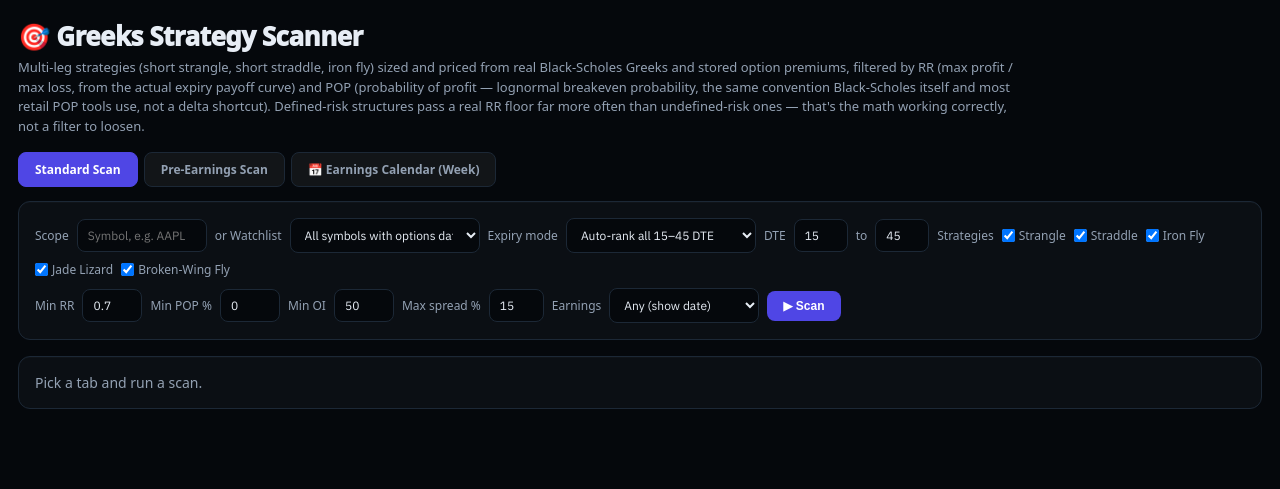
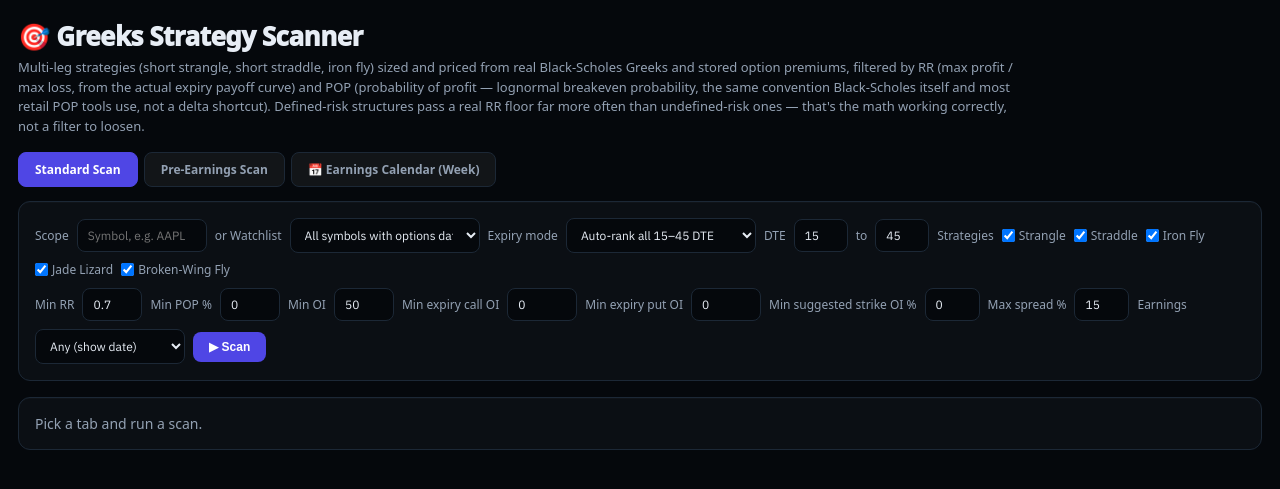
Before and after one commit to atuljain941-stk/OptionsDSS, a Python web app: template templates/greeks_strategy_scanner.html in a window 1280 px wide. Shown: the top 489 px of the page. Run offline with Jinja, Linux system fonts and the light colour scheme; the template is opened without the code that fills it, so the values that code supplies are empty.

Commit message:
Expose expiry and strike OI filters in scanner UI

```diff
--- a/templates/greeks_strategy_scanner.html
+++ b/templates/greeks_strategy_scanner.html
@@ -81,6 +81,12 @@
       <input type="number" id="min-pop-input" min="0" max="100" step="5" value="0" style="width:60px" title="As a percentage (0-100), e.g. 50 for 50% -- converted internally, POP itself is stored as a 0-1 fraction."/>
       <span class="muted" style="font-size:12px">Min OI</span>
       <input type="number" id="min-oi-input" min="0" step="10" value="50" style="width:60px" title="Minimum open interest per leg -- a strategy is only as liquid as its worst leg."/>
+      <span class="muted" style="font-size:12px">Min expiry call OI</span>
+      <input type="number" id="min-call-oi-input" min="0" step="100" value="0" style="width:70px" title="Require at least this much total call OI across the selected symbol and expiry."/>
+      <span class="muted" style="font-size:12px">Min expiry put OI</span>
+      <input type="number" id="min-put-oi-input" min="0" step="100" value="0" style="width:70px" title="Require at least this much total put OI across the selected symbol and expiry."/>
+      <span class="muted" style="font-size:12px">Min suggested strike OI %</span>
+      <input type="number" id="min-strike-oi-input" min="0" max="100" step="1" value="0" style="width:55px" title="Require each short/suggested call or put strike to hold at least this percentage of total OI on its option side. Long protection wings remain subject to the normal liquidity gate."/>
       <span class="muted" style="font-size:12px">Max spread %</span>
       <input type="number" id="max-spread-input" min="1" step="1" value="15" style="width:55px" title="Maximum bid-ask spread as % of midpoint, per leg. Wide spreads are the real thin-market/manipulation signal, not just low OI."/>
       <span class="muted" style="font-size:12px">Earnings</span>
@@ -151,6 +157,20 @@ function fmtPOP(pop) {
   return `${pct}% <span class="pop-bar" style="width:${Math.max(2,pct*0.5)}px"></span>`;
 }
 
+function fmtOI(value) {
+  return value == null ? "—" : Number(value).toLocaleString();
+}
+function oiSummary(r) {
+  const expiry = `C ${fmtOI(r.expiry_call_oi)} / P ${fmtOI(r.expiry_put_oi)}`;
+  const shortLegs = (r.legs || []).filter(l => String(l.side).toLowerCase() === "sell");
+  const strikes = shortLegs.map(l => {
+    const type = String(l.option_type || "").toUpperCase().charAt(0);
+    const pct = l.oi_pct_of_side_total == null ? "—" : `${Number(l.oi_pct_of_side_total).toFixed(1)}%`;
+    return `${type} ${fmtOI(l.oi)} (${pct})`;
+  }).join(" • ");
+  return `<div title="Expiry totals: calls / puts">Exp: ${expiry}</div><div class="muted" title="Short/suggested strike OI: type, raw OI, share of that side's expiry OI">Strike: ${strikes || "—"}</div>`;
+}
+
 function legsSummary(r) {
   if (r.strategy === "Short Strangle") return `Sell ${r.put_strike}P / Sell ${r.call_strike}C`;
   if (r.strategy === "Short Straddle") return `Sell ${r.atm_strike}P / Sell ${r.atm_strike}C`;
@@ -170,7 +190,8 @@ function renderRows(rows, isEarnings) {
       <td>${r.dte}d${r.expiry_type ? ` (${r.expiry_type})` : ""}</td>
       <td>$${r.spot}</td>
       <td>${legsSummary(r)}</td>
-      <td>$${r.credit}</td>
+      <td>${oiSummary(r)}</td>
+      <td>${r.credit}</td>
       <td>$${r.max_profit} / $${Math.abs(r.max_loss)}</td>
       <td>${fmtRR(r.rr)}</td>
       <td>${fmtPOP(r.pop)}</td>
@@ -218,13 +239,13 @@ function renderTable(rows, isEarnings) {
   }
   return `<div class="card"><table class="dt">
     <thead><tr>
-      <th>Symbol</th><th>Strategy</th><th>DTE</th><th>Spot</th><th>Legs</th>
+      <th>Symbol</th><th>Strategy</th><th>DTE</th><th>Spot</th><th>Legs</th><th>Expiry / Strike OI</th>
       <th>Credit</th><th>Max Profit / Max Loss</th><th>RR</th><th>POP</th><th>Breakevens</th>
       <th>${isEarnings ? "Earnings / Plan" : "Earnings"}</th>
     </tr></thead>
     <tbody>${renderRows(rows, isEarnings)}</tbody>
   </table>
-  <div class="disclaimer">POP is a model estimate under lognormal/constant-vol assumptions (real markets have fatter tails and vol isn't constant through DTE) — treat it as "what the model says," not a guaranteed frequency. RR/max-loss come from the real expiry payoff curve, not an approximation. Every leg in every result shown has already passed the liquidity gate (min OI + max bid-ask spread %) — a structure is only as liquid as its worst leg, so any single thin/wide leg excludes the whole trade, not just that leg.</div>
+  <div class="disclaimer">Expiry / Strike OI shows total stored call OI / put OI for that symbol+expiry, followed by each short/suggested strike's raw OI and percentage of its option side's expiry OI. The minimum suggested-strike OI % filter applies to short legs; long protection wings still use the normal per-leg liquidity gate. POP is a model estimate under lognormal/constant-vol assumptions (real markets have fatter tails and vol isn't constant through DTE) — treat it as "what the model says," not a guaranteed frequency. RR/max-loss come from the real expiry payoff curve, not an approximation. Every leg in every result shown has already passed the liquidity gate (min OI + max bid-ask spread %) — a structure is only as liquid as its worst leg, so any single thin/wide leg excludes the whole trade, not just that leg.</div>
   </div>`;
 }
 
@@ -287,6 +308,9 @@ async function runScan() {
   const minPop = (document.getElementById("min-pop-input").value || 0) / 100;
   const minOi = document.getElementById("min-oi-input").value || 50;
   const maxSpread = document.getElementById("max-spread-input").value || 15;
+  const minCallOi = document.getElementById("min-call-oi-input").value || 0;
+  const minPutOi = document.getElementById("min-put-oi-input").value || 0;
+  const minStrikeOiPct = document.getElementById("min-strike-oi-input").value || 0;
   const watchlistId = document.getElementById("watchlist-select").value;
   const earningsGate = document.getElementById("earnings-gate-select").value;
   const minDte = document.getElementById("min-dte-input").value || 15;
@@ -296,7 +320,7 @@ async function runScan() {
   status.innerHTML = '<span class="spinner"></span> ' + (mode === "auto" ? "Evaluating each expiry..." : "Scanning...");
   document.getElementById("results-body").innerHTML = '<div class="card"><div class="spinner"></div> ' + (mode === "auto" ? "Computing candidates across available expiries..." : "Scanning selected expiry...") + '</div>';
   try {
-    const common = "strategies=" + strategies.join(",") + "&min_rr=" + minRr + "&min_pop=" + minPop + "&min_oi=" + minOi + "&max_spread_pct=" + maxSpread + "&earnings_gate=" + earningsGate;
+    const common = "strategies=" + strategies.join(",") + "&min_rr=" + minRr + "&min_pop=" + minPop + "&min_oi=" + minOi + "&max_spread_pct=" + maxSpread + "&min_call_oi_total=" + minCallOi + "&min_put_oi_total=" + minPutOi + "&min_strike_oi_pct=" + minStrikeOiPct + "&earnings_gate=" + earningsGate;
     let url = mode === "auto"
       ? "/greeks-strategy-scanner/api/auto_scan?" + common + "&min_dte=" + minDte + "&max_dte=" + maxDte
       : "/greeks-strategy-scanner/api/scan?expiry=" + encodeURIComponent(expiry) + "&" + common;
```
